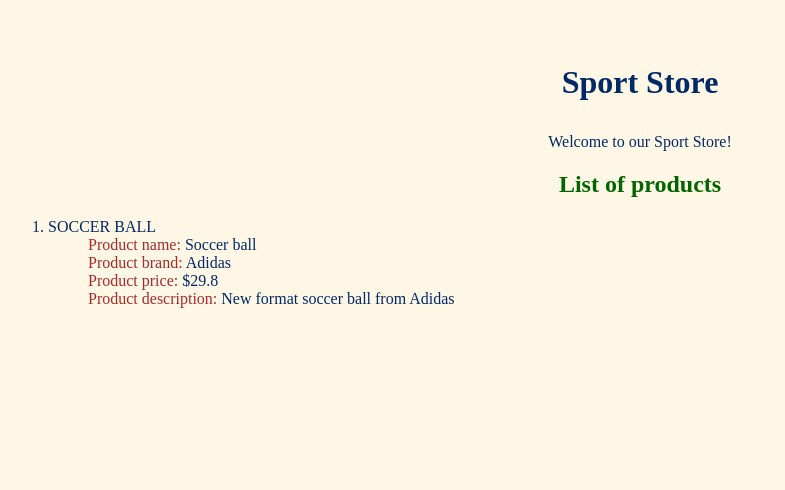
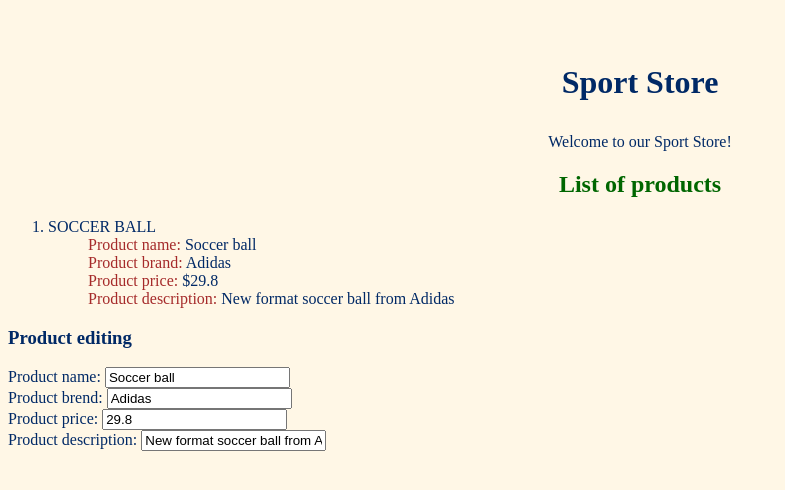
Before and after one commit to sanyol255/sport_store, an Angular app: page / in a window 1280 px wide. Shown: the top 490 px of the page, without its empty margins (0-785 px from the left). Built offline with nearby package versions, Linux system fonts and the light colour scheme; a web font is replaced by a local one.

Commit message:
Adding block for editing product info

```diff
--- a/src/app/app.module.ts
+++ b/src/app/app.module.ts
@@ -1,5 +1,6 @@
 import { NgModule } from '@angular/core';
 import { BrowserModule } from '@angular/platform-browser';
+import { FormsModule } from "@angular/forms";
 
 import { AppComponent } from './app.component';
 import { StoreInfoComponent } from './store-info/store-info.component';
@@ -12,7 +13,8 @@ import { ProductsComponent } from './products/products.component';
     ProductsComponent
   ],
   imports: [
-    BrowserModule
+    BrowserModule,
+    FormsModule
   ],
   providers: [],
   bootstrap: [AppComponent]
--- a/src/app/products/products.component.html
+++ b/src/app/products/products.component.html
@@ -10,3 +10,21 @@
     </ul>
   </li>
 </ol>
+
+<h3>Product editing</h3>
+<div>
+  <label for="name">Product name: </label>
+  <input id="name" [(ngModel)]="product.name" placeholder="name">
+</div>
+<div>
+  <label for="brand">Product brend: </label>
+  <input id="brand" [(ngModel)]="product.brand" placeholder="brand">
+</div>
+<div>
+  <label for="price">Product price: </label>
+  <input id="price" [(ngModel)]="product.price" placeholder="price">
+</div>
+<div>
+  <label for="description">Product description: </label>
+  <input id="description" [(ngModel)]="product.description" placeholder="description">
+</div>
```
